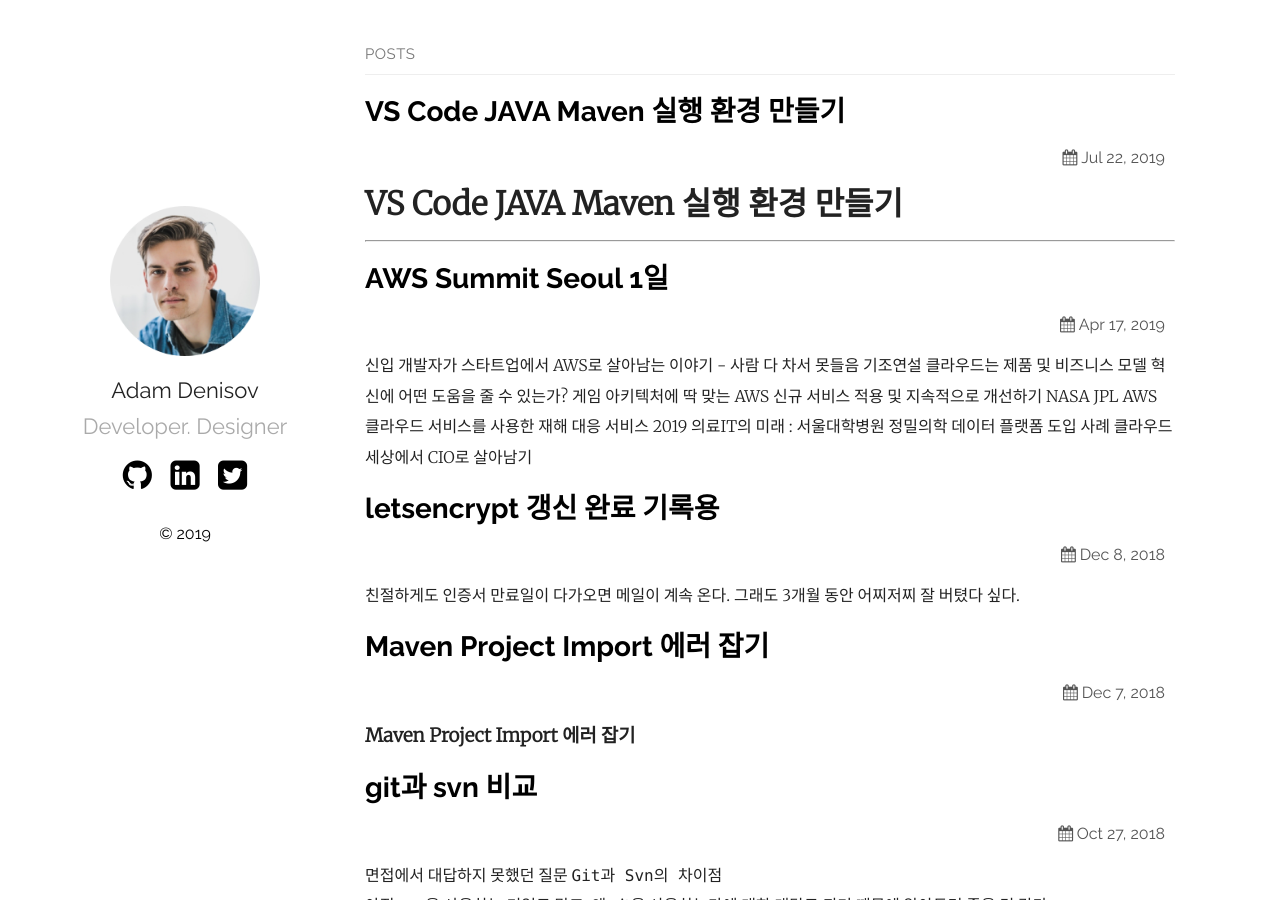
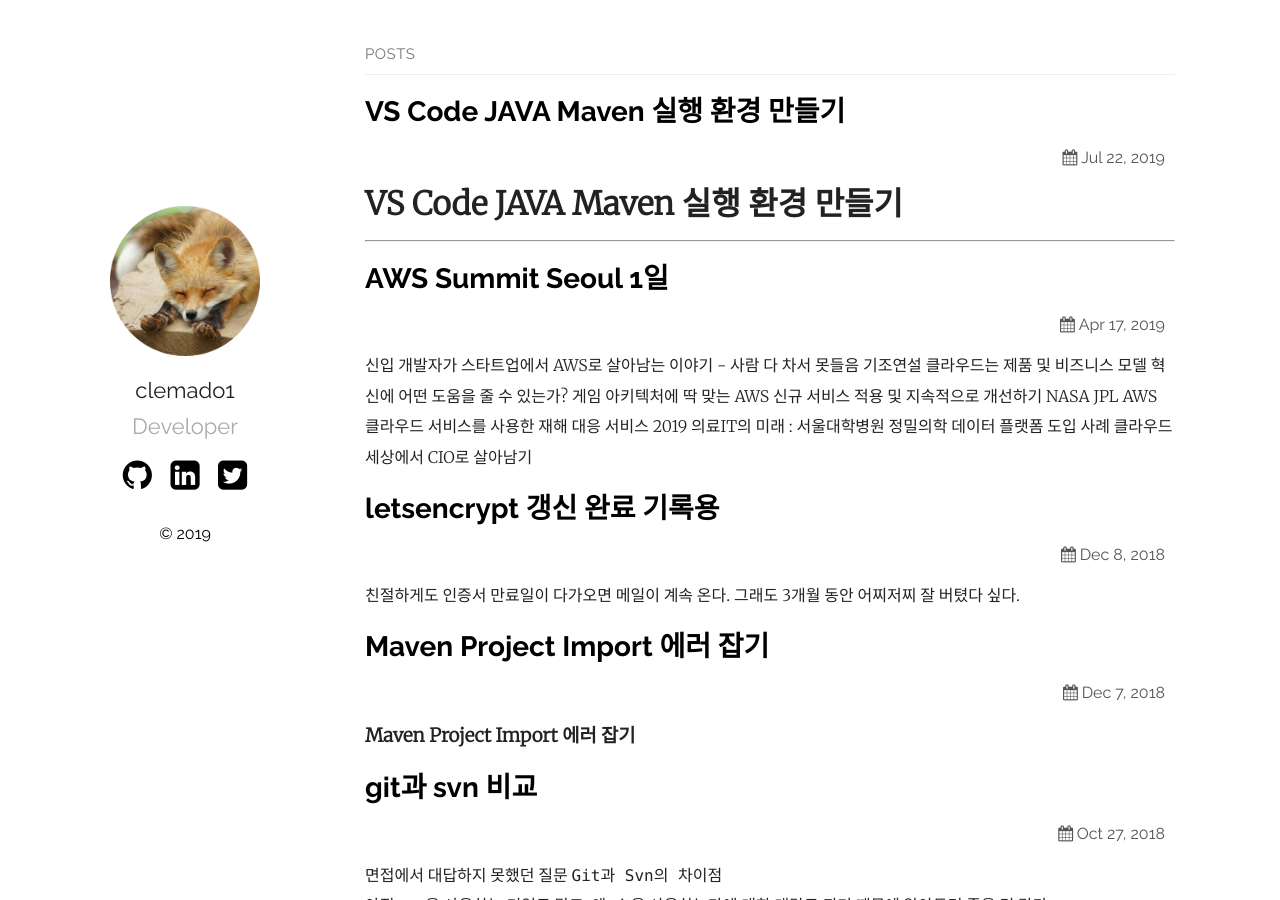
Before and after one commit to clemado1/blog-old, a Jekyll site: the page built from index.md, in a window 1280 px wide and 900 px high. Built offline with Jekyll 4.4.1, drawn with Linux system fonts in a browser that asks for light colours; part of the change alters nothing that is shown.

Commit message:
modify config and image

```diff
--- a/_config.yml
+++ b/_config.yml
@@ -1,10 +1,8 @@
-title: Your awesome title
-author: GitHub User
-email: your-email@domain.com
+title: Belye Nochi
+author: clemado1
+email: clemado1@gmail.com
 description: > # this means to ignore newlines until "show_exerpts:"
-  Write an awesome description for your new site here. You can edit this
-  line in _config.yml. It will appear in your document head meta (for
-  Google search results) and in your feed.xml site description.
+  404 not found
 show_excerpts: true # set to true to show excerpts on the homepage
 
 # Minima date format
@@ -12,16 +10,16 @@ show_excerpts: true # set to true to show excerpts on the homepage
 sass:
   sass_dir: _sass
 plainwhite:
-  name: Adam Denisov
-  tagline: Developer. Designer
+  name: clemado1
+  tagline: Developer
   date_format: "%b %-d, %Y"
   sitemap: true # set to true to generate sitemap.xml content
 
   # generate social links in footer
   social_links:
-    twitter: thelehhman
-    github:  thelehhman
-    linkedIn: in/thelehhman
+    twitter: clemado1
+    github:  clemado1
+    linkedIn: clemado1
     rss: rss
     # dribbble: jekyll
     # facebook: jekyll
```
Also changed, not shown: assets/portfolio.png.
